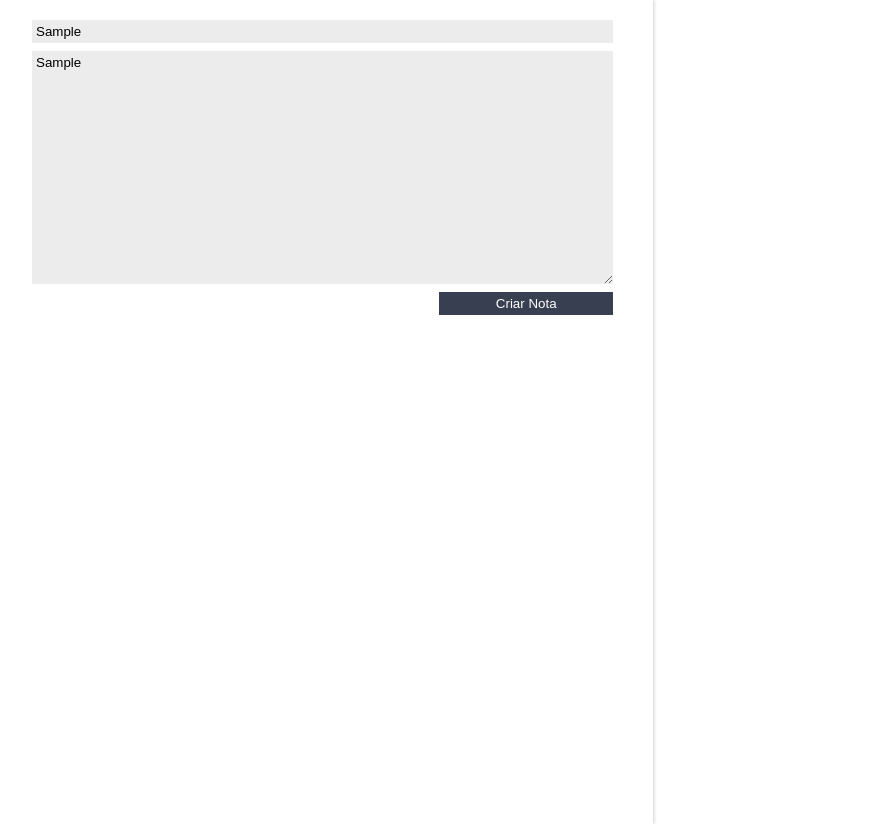
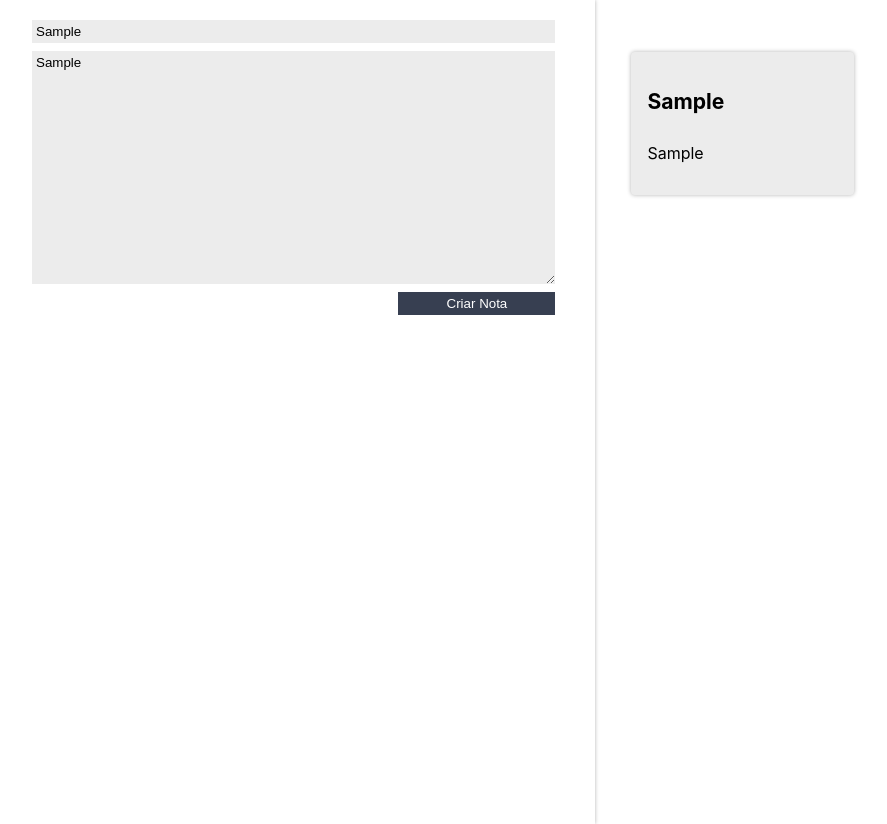
Before and after one commit to mateus-azevedo/learning-react-js, a React (Create React App) app in the folder react_como_funciona/: page / in a window 1280 px wide. Both pictures are taken after typing "Sample", "Sample" into the empty fields and a click on the button "Criar Nota". Shown: the whole page, without its empty margins (8-895 px from the left). Built offline with nearby package versions, Linux system fonts and the light colour scheme.

Commit message:
atualizando o estado da aplicacao

```diff
--- a/react_como_funciona/src/App.jsx
+++ b/react_como_funciona/src/App.jsx
@@ -7,20 +7,26 @@ import "./assets/index.css";
 export default class App extends Component {
   constructor() {
     super();
-    this.notas = [];
+    this.state = {
+      notas: [],
+    };
   }
 
   createNote(titulo, texto) {
     const newNote = { titulo, texto };
-    this.notas.push(newNote);
-    console.log(this.notas.length);
+    const newArrayOfNotes = [...this.state.notas, newNote];
+    const newState = {
+      notas: newArrayOfNotes,
+    };
+
+    this.setState(newState);
   }
 
   render() {
     return (
       <section className="conteudo">
         <FormularioCadastro createNote={this.createNote.bind(this)} />
-        <ListaDeNotas notas={this.notas} />
+        <ListaDeNotas notas={this.state.notas} />
       </section>
     );
   }
--- a/react_como_funciona/src/components/CardNota/CardNota.jsx
+++ b/react_como_funciona/src/components/CardNota/CardNota.jsx
@@ -6,9 +6,9 @@ export default class CardNota extends Component {
     return (
       <section className="card-nota">
         <header className="card-nota_cabecalho">
-          <h3 className="card-nota_titulo">Título</h3>
+          <h3 className="card-nota_titulo">{this.props.titulo}</h3>
         </header>
-        <p className="card-nota_texto">Escreva sua nota</p>
+        <p className="card-nota_texto">{this.props.texto}</p>
       </section>
     );
   }
--- a/react_como_funciona/src/components/ListaDeNotas/ListaDeNotas.jsx
+++ b/react_como_funciona/src/components/ListaDeNotas/ListaDeNotas.jsx
@@ -9,7 +9,7 @@ export default class ListaDeNotas extends Component {
         {this.props.notas.map((nota, index) => {
           return (
             <li className="lista-notas_item" key={index}>
-              <CardNota />
+              <CardNota titulo={nota.titulo} texto={nota.texto} />
             </li>
           );
         })}
```
